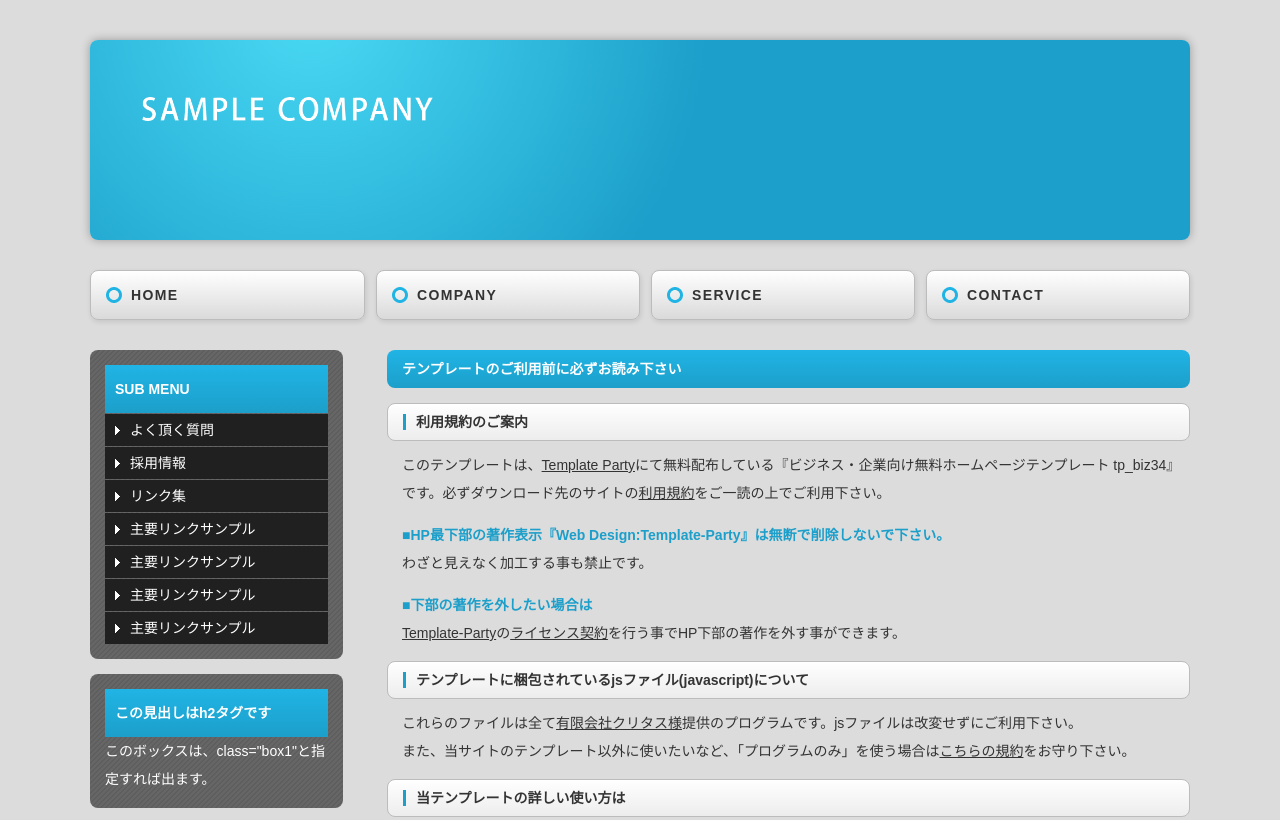
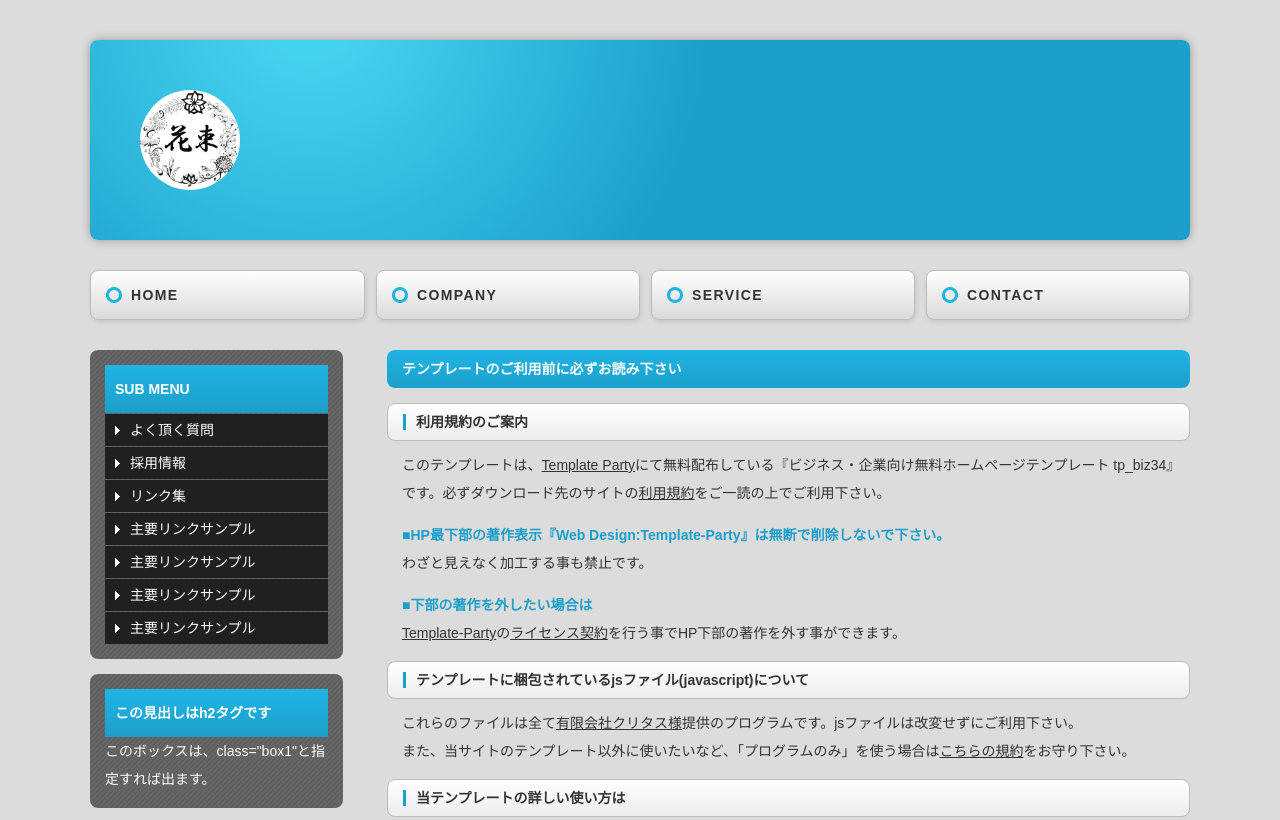
Before and after one commit to fachribandang/HanatabaNihongo, a plain HTML site: page index.html in a window 1280 px wide. Shown: the top 820 px of the page. Drawn offline with Linux system fonts and the light colour scheme.

Commit message:
add logo

```diff
--- a/Css/style.css
+++ b/Css/style.css
@@ -57,7 +57,8 @@ header {
 }
 /*ロゴ画像*/
 header #logo img {
-	width: 300px;	/*画像の幅*/
+	width: 100px;	/*画像の幅*/
+	border-radius: 100px;
 	float: left;
 	margin-top: 50px;	/*画像の上にあけるスペース*/
 	margin-left: 50px;	/*画像の左にあけるスペース*/
--- a/index.html
+++ b/index.html
@@ -20,7 +20,7 @@
 <div id="container">
 
 <header>
-<h1 id="logo"><a href="index.html"><img src="images/logo.png" alt="SAMPLE COMPANY"></a></h1>
+<h1 id="logo"><a href="index.html"><img src="images/hanatabalogo.png" alt="SAMPLE COMPANY"></a></h1>
 </header>
 
 <!--大きな端末用（801px以上端末）メニュー-->
```
Also changed, not shown: images/hanatabalogo.png (added).
